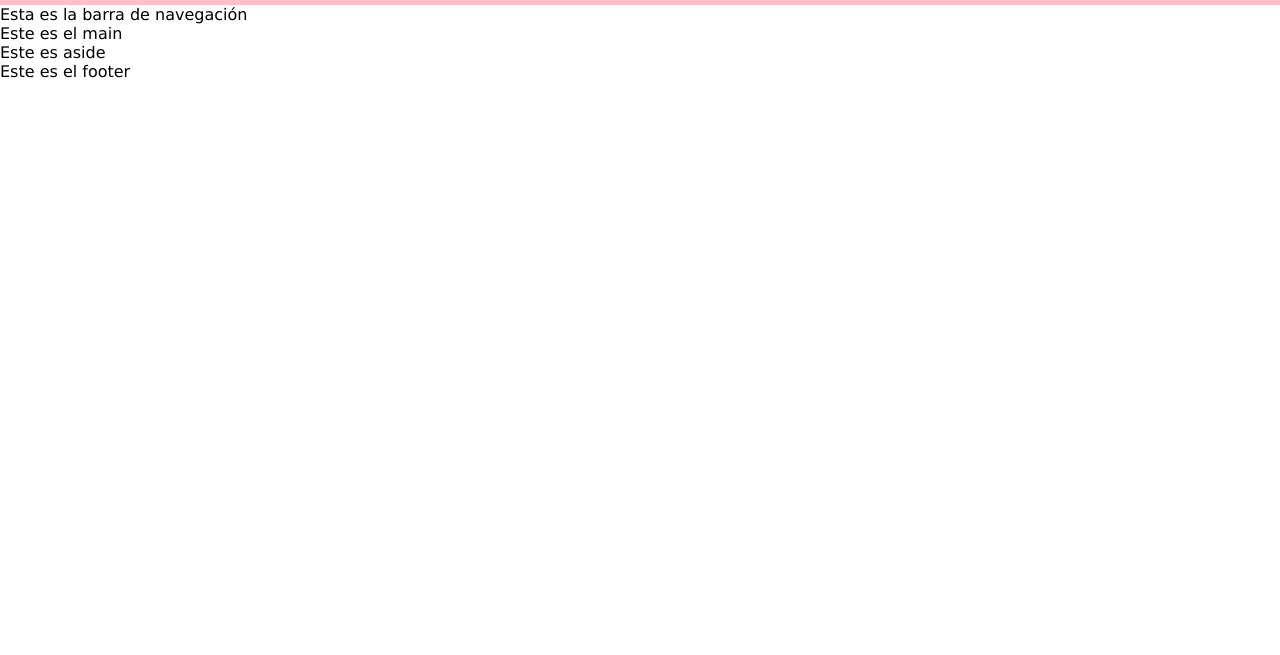
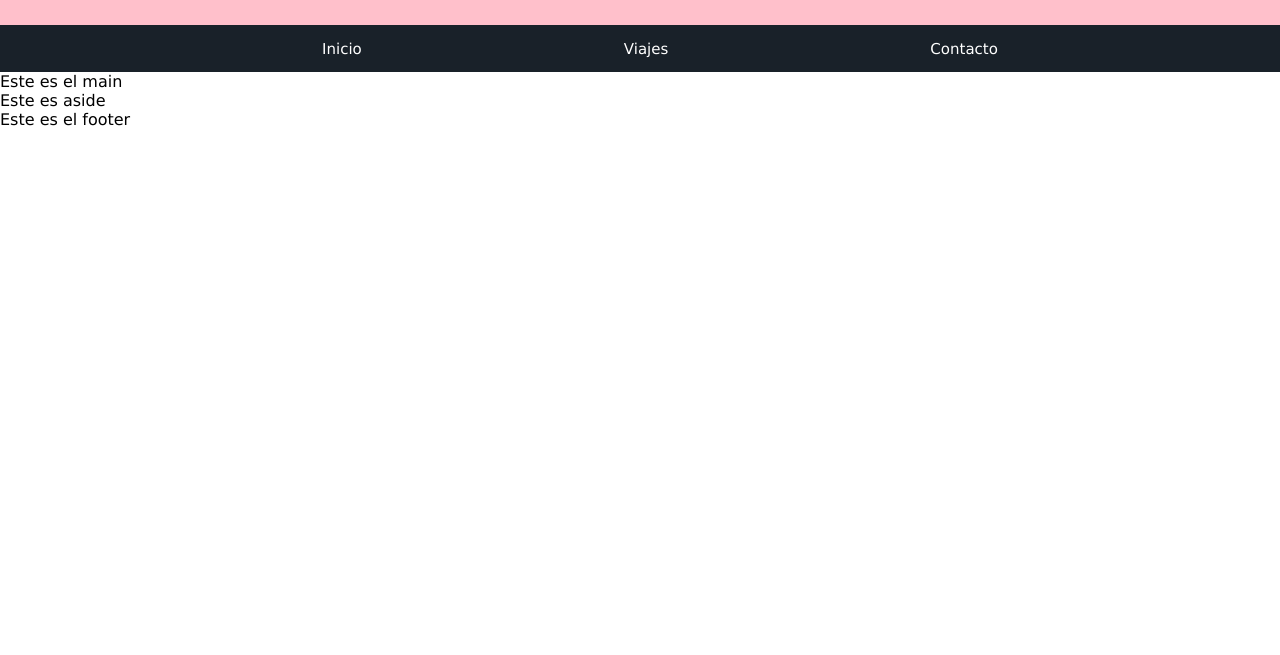
Before and after one commit to KuraiTsukino/practica-mq1, a plain HTML site: page index.html in a window 1280 px wide. Shown: the part 145-800 px from the top of the page. Drawn offline with Linux system fonts and the light colour scheme.

Commit message:
nav bar done

```diff
--- a/index.html
+++ b/index.html
@@ -14,8 +14,12 @@
         <h2>Con diseño responsivo</h2>
     </header>
 
-    <nav>
-        Esta es la barra de navegación
+    <nav class="nav-bar">
+        <ul class="nav-bar-ul">
+            <li><a href="index.html">Inicio</a></li>
+            <li><a href="#">Viajes</a></li>
+            <li><a href="#">Contacto</a></li>
+        </ul>
     </nav>
 
     <main>
--- a/styles/index.css
+++ b/styles/index.css
@@ -6,7 +6,7 @@ body {
 
 header {
     background-color: pink;
-    height: 150px;
+    height: 170px;
     padding: 0;
     margin: 0;
     display: flex;
@@ -25,3 +25,25 @@ h2 {
     text-align: center;
     align-items: center;
 }
+
+nav {
+  background-color: rgb(25,33,41);
+}
+.nav-bar {
+  padding: 14px 0 14px 0;
+}
+.nav-bar a {
+  color: white;
+  text-decoration: none;
+  font-size: 15px;
+}
+.nav-bar-ul {
+  width: 1200px;
+  margin: 0 auto;
+  display: flex;
+  justify-content: space-evenly;
+}
+.nav-bar-ul li {
+  list-style-type: none;
+  text-align: center;
+}
```
